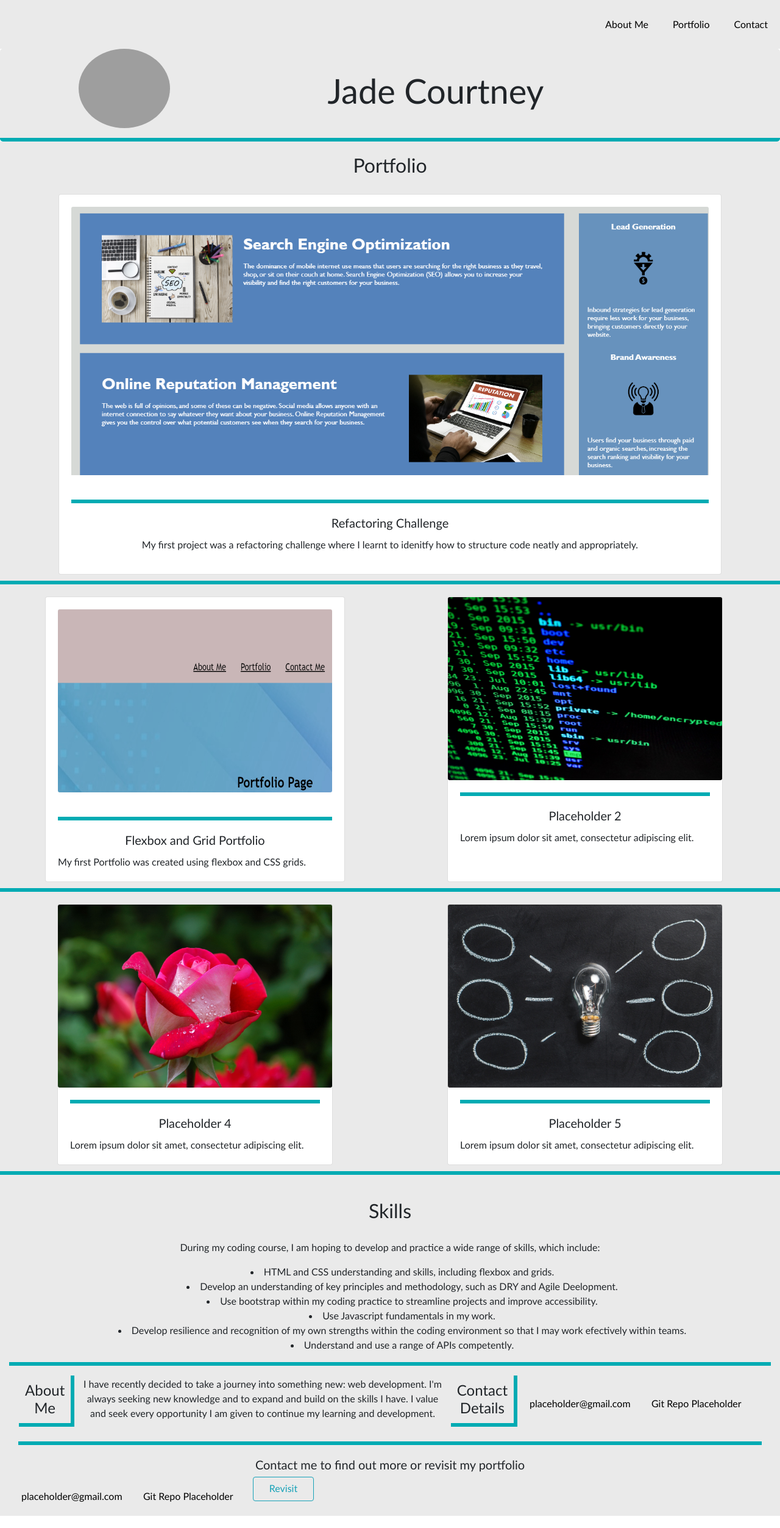
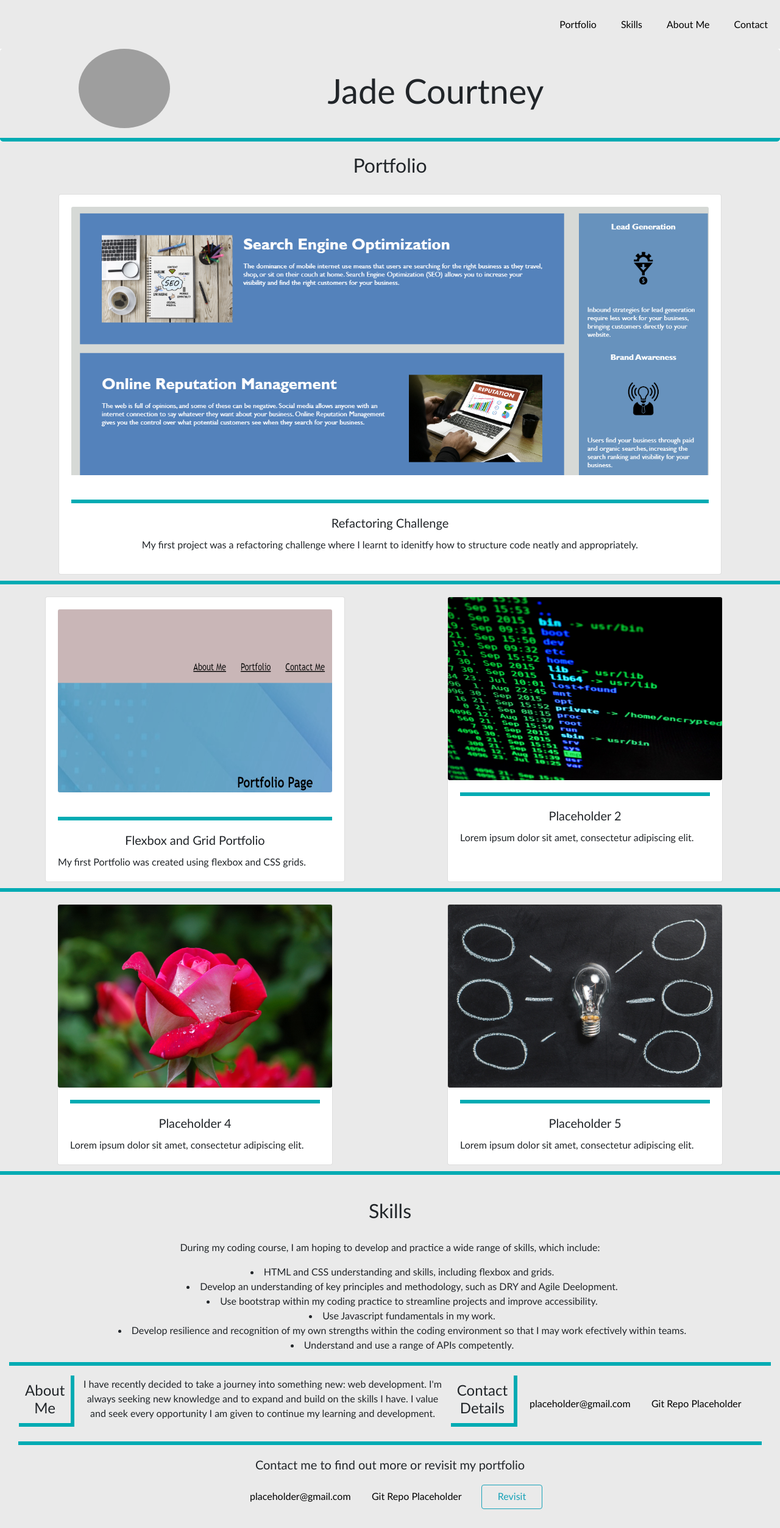
Before and after one commit to JCourtney22/Bootstrap-Portfolio, a plain HTML site: page index.html in a window 1280 px wide. Shown: the whole page at 61% size. Drawn offline with nearby package versions, Linux system fonts and the light colour scheme; grey boxes are pictures that could not be loaded.

Commit message:
Final checks and corrections to CSS and html completed.

```diff
--- a/css/style.css
+++ b/css/style.css
@@ -158,8 +158,8 @@ h5 {
 }
 
 .btncustom:hover {
-  transition: box-shadow .9s;
-  box-shadow: 0 0 11px rgba(33,33,33,.2);
+  transition: box-shadow .3s;
+  box-shadow: 0 0 11px rgba(33,33,33,.8);
   background-color: aqua;
   padding: 2px;
 }
--- a/index.html
+++ b/index.html
@@ -19,10 +19,13 @@
 <nav>
   <ul class="nav justify-content-end">
     <li class="nav-item">
-      <a class="nav-link active" href="#about">About Me</a>
+      <a class="nav-link active" href="#portfolio">Portfolio</a>
     </li>
     <li class="nav-item">
-      <a class="nav-link" href="#portfolio">Portfolio</a>
+      <a class="nav-link" href="#skills">Skills</a>
+    </li>
+    <li class="nav-item">
+      <a class="nav-link" href="#contact">About Me</a>
     </li>
     <li class="nav-item">
       <a class="nav-link" href="#contact">Contact</a>
@@ -106,7 +109,7 @@
 
 <!-- Skill Section -->
 
-<div class="container-fluid skills">
+<div class="container-fluid skills" id="skills">
   <h2 class="sectionHeading">Skills</h2>
   <div class="row valueProp">
     <div class="sideAccent">
@@ -128,7 +131,7 @@
 
 <!-- Contact and About Me Section -->
 
-<nav class="about navbar navbar-expand-lg navbar-light bg-light">
+<nav class="about navbar navbar-expand-lg navbar-light bg-light" id="contact">
   <h4 class="abouthead">About Me</h4>
   <p class="abouthead">I have recently decided to take a journey into something new: web development. I'm always seeking new
     knowledge and to expand and build on the skills I have. I value and seek every opportunity I am given to continue my learning and development.</p>
@@ -148,7 +151,7 @@
 
  <footer class="container-fluid footer">
     <h5> Contact me to find out more or revisit my portfolio</h5>
-    <div class="row">
+    <div class="frow row">
         <a class="fnav nav-item nav-link active" href="#">placeholder@gmail.com</a>
         <a class="fnav nav-item nav-link" href="#">Git Repo Placeholder</a>
         <a class="btncustom btn btn-outline-info" href="#home" role="button">Revisit</a>
```
